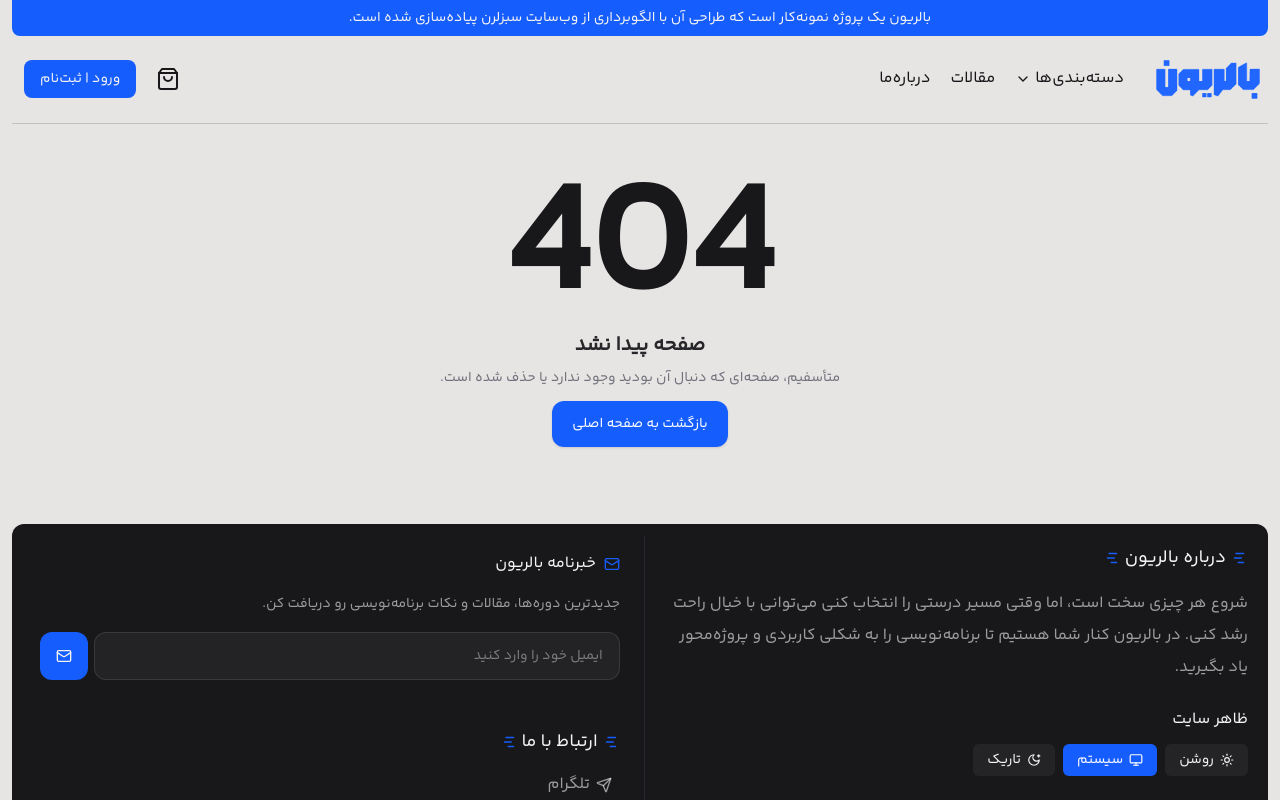
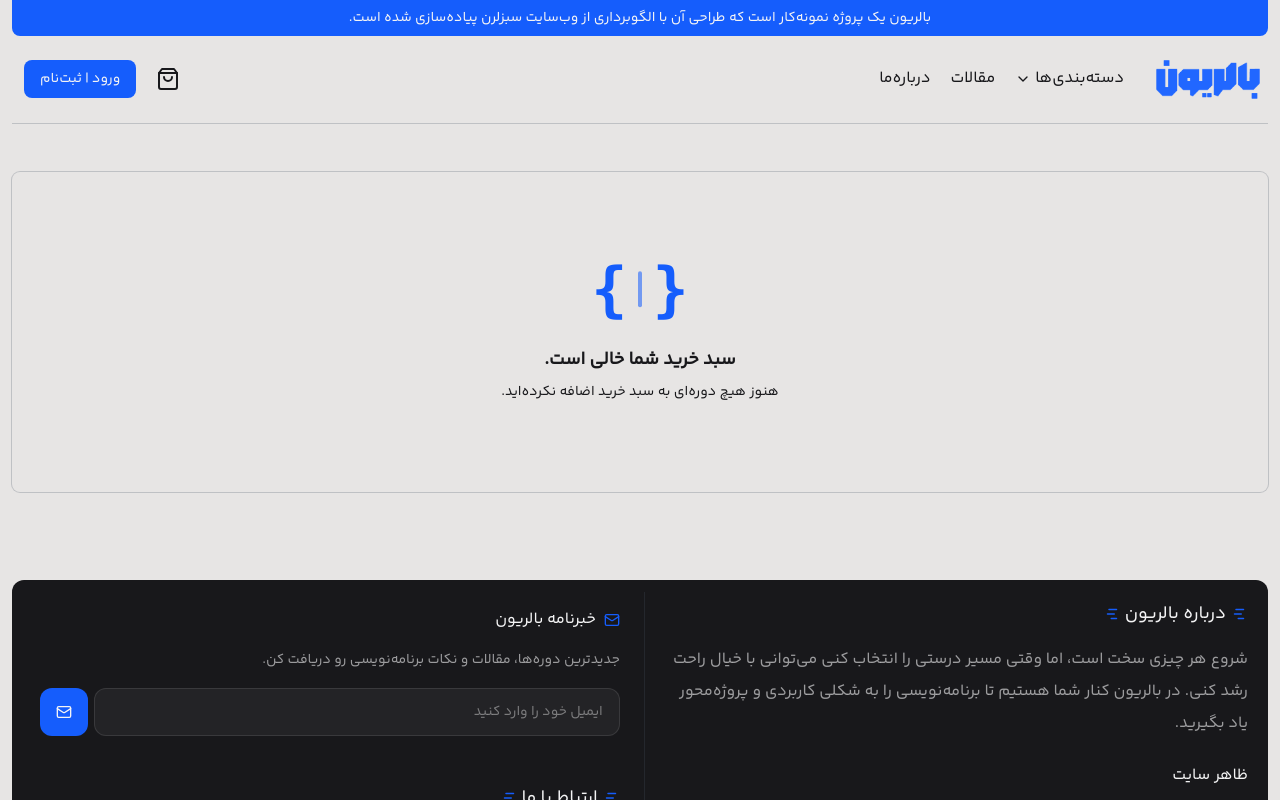
Before and after one commit to omid-nk/balerion, a Next.js app: page /cart in a window 1280 px wide. Before the commit this address had no page. Shown: the top 800 px of the page. Built offline with nearby package versions, Linux system fonts and the light colour scheme.

Commit message:
create empty cart page

```diff
--- /dev/null
+++ b/src/app/cart/page.js
@@ -0,0 +1,77 @@
+"use client";
+
+import { useState } from "react";
+import { motion } from "motion/react";
+
+export default function CartPage() {
+  const [cart, setCart] = useState("");
+
+  if (!cart) {
+    return (
+      <main className="ring-border flex min-h-80 flex-col items-center justify-center rounded-lg p-12 text-center ring select-none">
+        {/* Empty Object Animation */}
+        <motion.div
+          className="mb-6 flex items-center justify-center font-mono text-6xl font-bold"
+          animate={{
+            y: [0, -6, 0],
+          }}
+          transition={{
+            duration: 2.5,
+            repeat: Infinity,
+            ease: "easeInOut",
+          }}
+        >
+          <motion.span
+            className="text-primary"
+            animate={{
+              x: [0, -3, 0],
+            }}
+            transition={{
+              duration: 2.5,
+              repeat: Infinity,
+              ease: "easeInOut",
+            }}
+          >
+            {"{"}
+          </motion.span>
+
+          <span className="relative mx-2 flex h-12 w-3 items-center justify-center">
+            <motion.span
+              className="bg-primary absolute h-9 w-1 rounded-full"
+              animate={{
+                opacity: [1, 0, 1],
+              }}
+              transition={{
+                duration: 0.9,
+                repeat: Infinity,
+                ease: "linear",
+              }}
+            />
+          </span>
+
+          <motion.span
+            className="text-primary"
+            animate={{
+              x: [0, 3, 0],
+            }}
+            transition={{
+              duration: 2.5,
+              repeat: Infinity,
+              ease: "easeInOut",
+            }}
+          >
+            {"}"}
+          </motion.span>
+        </motion.div>
+
+        <h2 className="mb-2 text-lg font-bold">سبد خرید شما خالی است.</h2>
+
+        <p className="text-dark-1/50 dark:text-light-1/50 text-sm">
+          هنوز هیچ دوره‌ای به سبد خرید اضافه نکرده‌اید.
+        </p>
+      </main>
+    );
+  }
+
+  return <main></main>;
+}
```
